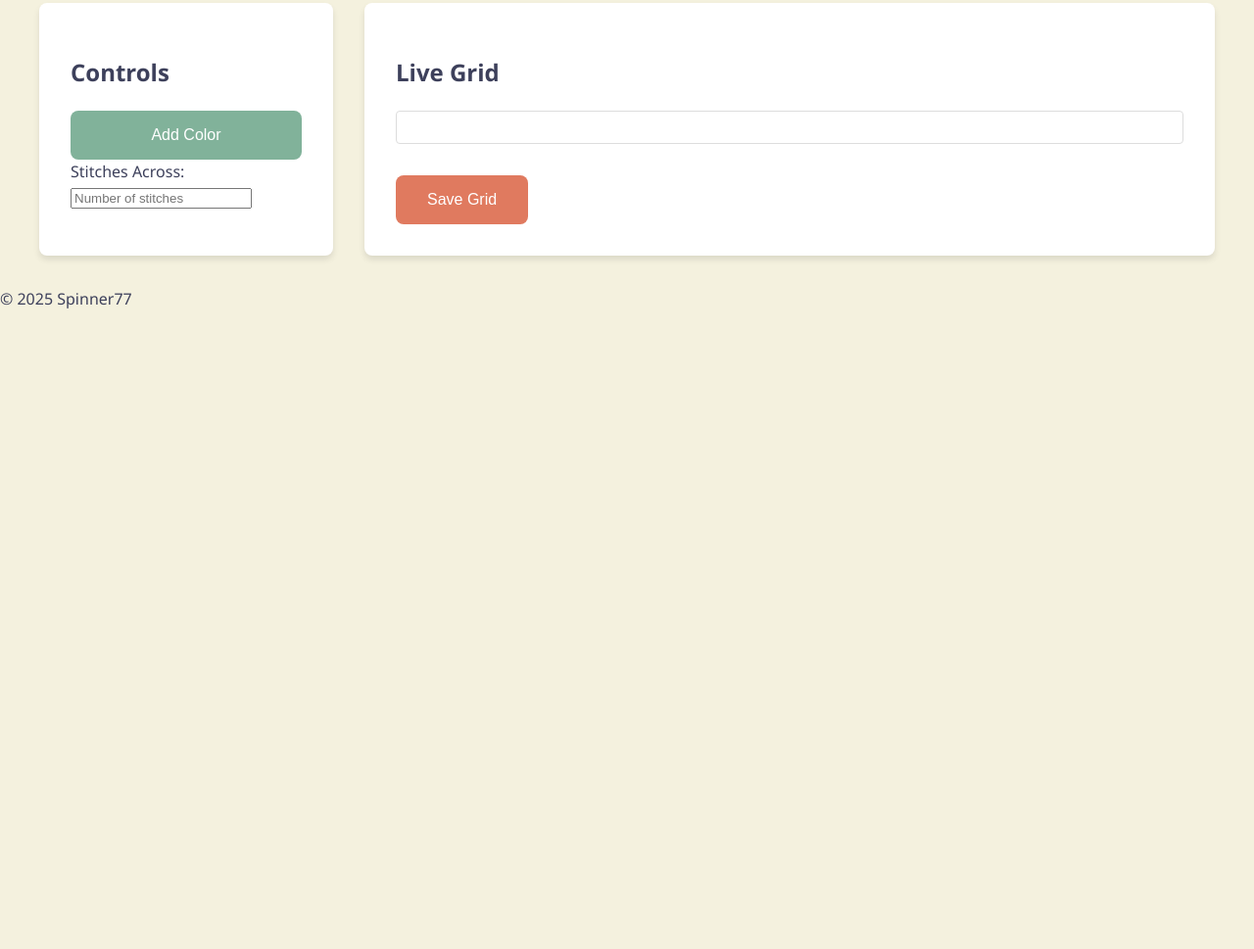
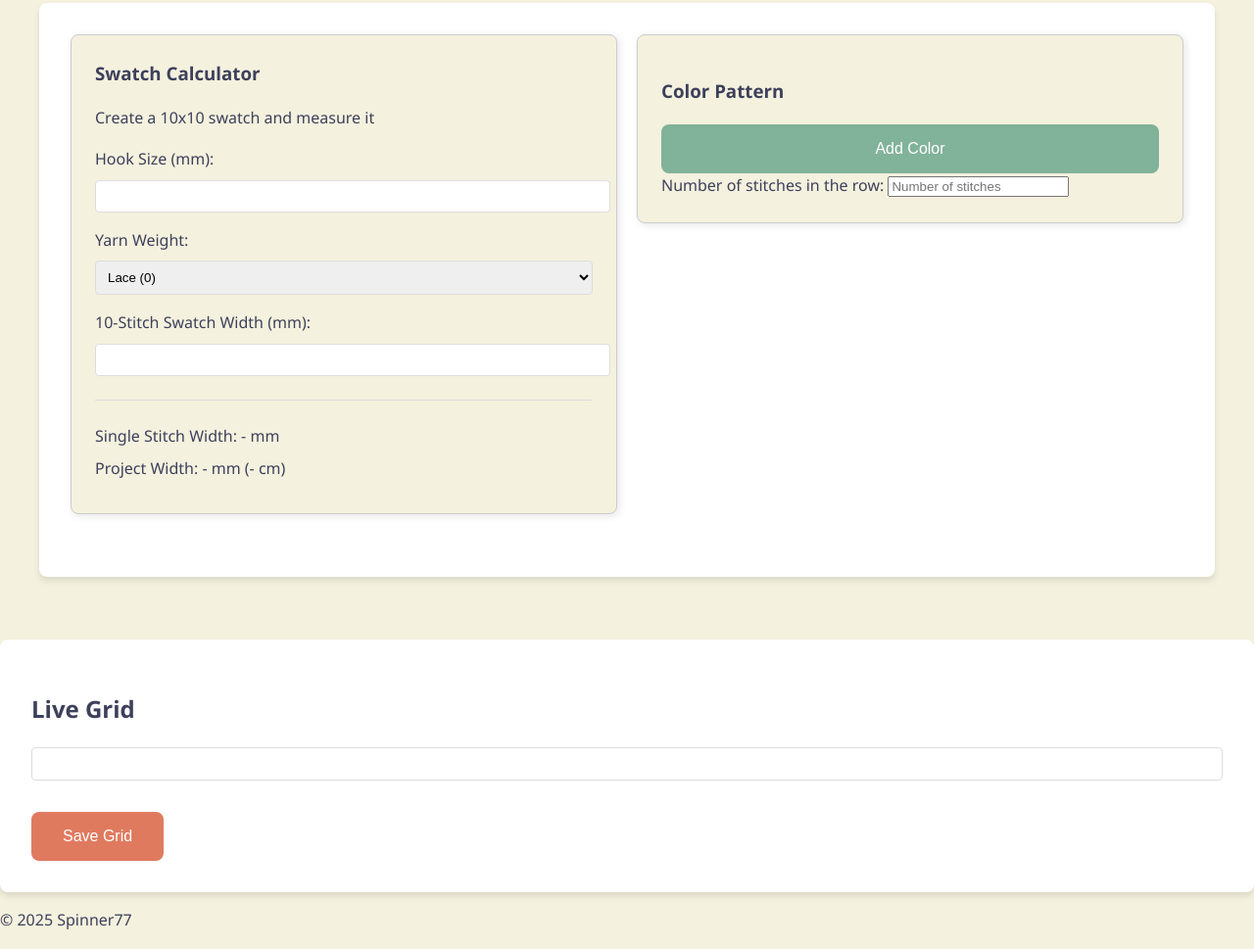
Before and after one commit to spinner77/PlannedPooling, a plain HTML site: page index.html in a window 1280 px wide. Shown: the part 661-1630 px from the top of the page at 98% size. Before the commit the page ends 996 px from the top, so only its background shows below. Drawn offline with Linux system fonts and the light colour scheme; a script that the page names is missing.

Commit message:
Added a guage calculator and reorganised the Controls container to be more visually appealing.

```diff
--- a/app.js
+++ b/app.js
@@ -58,6 +58,25 @@ document.getElementById('save-grid-btn').addEventListener('click', function() {
             URL.revokeObjectURL(link.href);
         }, 'image/png');
     });
+});
+function calculateSwatchMeasurements() {
+    const swatchWidth = parseFloat(document.getElementById('swatch-width').value);
+    const stitchesAcross = parseInt(document.getElementById('stitches-across-input').value);
+
+    if (!swatchWidth || !stitchesAcross) return;
+
+    const singleStitchWidth = swatchWidth / 10; // Since swatch is 10 stitches
+    const projectWidthMM = singleStitchWidth * stitchesAcross;
+    const projectWidthCM = projectWidthMM / 10;
+
+    document.getElementById('stitch-width').textContent = singleStitchWidth.toFixed(1);
+    document.getElementById('project-width').textContent = projectWidthMM.toFixed(1);
+    document.getElementById('project-width-cm').textContent = projectWidthCM.toFixed(1);
+}
+
+// Add event listeners for swatch calculator inputs
+['swatch-width', 'swatch-height', 'hook-size', 'yarn-weight'].forEach(id => {
+    document.getElementById(id).addEventListener('input', calculateSwatchMeasurements);
 });
 
 function generateGrid() {
--- a/index.html
+++ b/index.html
@@ -31,28 +31,56 @@
         </p>
     </section>
     <div id="container">
-        <div id="main-content">
-            <aside id="controls">
-                <h2>Controls</h2>
+        <div id="controls">
+            <div id="swatch-calculator">
+                <h3>Swatch Calculator</h3>
+                <p>Create a 10x10 swatch and measure it</p>
+                <div class="input-group">
+                    <label for="hook-size">Hook Size (mm):</label>
+                    <input type="number" id="hook-size" step="0.25" min="2" max="20">
+                </div>
+                <div class="input-group">
+                    <label for="yarn-weight">Yarn Weight:</label>
+                    <select id="yarn-weight">
+                        <option value="lace">Lace (0)</option>
+                        <option value="superfine">Super Fine (1)</option>
+                        <option value="fine">Fine (2)</option>
+                        <option value="light">Light (3)</option>
+                        <option value="medium">Medium/Worsted (4)</option>
+                        <option value="bulky">Bulky (5)</option>
+                        <option value="super-bulky">Super Bulky (6)</option>
+                        <option value="jumbo">Jumbo (7)</option>
+                    </select>
+                </div>
+                <div class="input-group">
+                    <label for="swatch-width">10-Stitch Swatch Width (mm):</label>
+                    <input type="number" id="swatch-width" min="0">
+                </div>
+                <div id="calculation-results">
+                    <p>Single Stitch Width: <span id="stitch-width">-</span> mm</p>
+                    <p>Project Width: <span id="project-width">-</span> mm (<span id="project-width-cm">-</span> cm)</p>
+                </div>
+            </div>
+            <div id="color-inputs-section">
+                <h3>Color Pattern</h3>
                 <button id="add-color-btn" title="Click to add a new color and number of stitches">Add Color</button>
                 <div id="color-inputs">
-                    <!-- Inputs for colors and stitches will be added here -->
+                    <!-- Color inputs will be added here -->
                 </div>
                 <div id="stitches-across">
-                    <label for="stitches-across-input" title="Enter the number of stitches across your project">Stitches Across:</label>
+                    <label for="stitches-across-input">Number of stitches in the row: </label>
                     <input type="number" id="stitches-across-input" name="stitches-across" placeholder="Number of stitches">
                 </div>
-            </aside>
-            <main id="live-grid">
-                <h2>Live Grid</h2>
-                <div id="grid-container">
-                    <div id="grid">
-                        <!-- The live grid will be generated here -->
-                    </div>
-                </div>
-                <button id="save-grid-btn" title="Click to save the grid as an image">Save Grid</button>
-            </main>
+            </div>
         </div>
+    </div>
+        <section id="live-grid">
+            <h2>Live Grid</h2>
+            <div id="grid">
+                <!-- The live grid will be generated here -->
+            </div>
+            <button id="save-grid-btn">Save Grid</button>
+        </section>
     </div>
     <footer>
         <p>&copy; 2025 Spinner77</p>
--- a/styles.css
+++ b/styles.css
@@ -59,12 +59,43 @@ h1 {
     gap: 2rem;
 }
 
-/* Controls */
+/* Controls Section */
 #controls {
+    display: grid;
+    grid-template-columns: 1fr 1fr;
+    gap: 2rem;
     background-color: white;
     padding: 2rem;
     border-radius: 8px;
     box-shadow: var(--shadow-soft);
+    margin-bottom: 2rem;
+}
+
+/* Controls */
+#controls {
+  display: flex;
+  justify-content: space-between; /* Adds space between the two sections */
+  align-items: flex-start; /* Aligns items at the top */
+  gap: 20px; /* Adds space between sections */
+}
+
+#swatch-calculator, #color-inputs-section {
+  flex: 1; /* Ensures both sections take equal width */
+  padding: 20px;
+  border: 1px solid #ccc; /* Optional: Adds a border for clarity */
+  box-shadow: 2px 2px 8px rgba(0, 0, 0, 0.1); /* Optional: Adds a subtle shadow */
+  background-color: #f9f9f9; /* Optional: Background color for distinction */
+}
+
+@media (max-width: 768px) {
+  #controls {
+      flex-direction: column; /* Stacks sections on smaller screens */
+  }
+
+  #swatch-calculator, #color-inputs-section {
+      flex: unset; /* Resets flex property */
+      width: 100%; /* Makes each section full width */
+  }
 }
 
 #add-color-btn {
@@ -129,6 +160,7 @@ h1 {
     padding: 2rem;
     border-radius: 8px;
     box-shadow: var(--shadow-soft);
+    margin-top: 2rem;
 }
 
 #grid {
@@ -178,6 +210,63 @@ h1 {
     background-color: #c86a51;
 }
 
+/* Swatch Calculator */
+#swatch-calculator {
+    background-color: var(--color-cream);
+    padding: 1.5rem;
+    border-radius: 8px;
+    margin-bottom: 2rem;
+    height: 100%;
+}
+
+#swatch-calculator h3 {
+    margin-top: 0;
+    color: var(--color-navy);
+}
+
+.input-group {
+    margin-bottom: 1rem;
+}
+
+.input-group label {
+    display: block;
+    margin-bottom: 0.5rem;
+    color: var(--color-navy);
+}
+
+.input-group input,
+.input-group select {
+    width: 100%;
+    padding: 0.5rem;
+    border: 1px solid #ddd;
+    border-radius: 4px;
+}
+
+#calculation-results {
+    margin-top: 1.5rem;
+    padding-top: 1rem;
+    border-top: 1px solid #ddd;
+}
+
+#calculation-results p {
+    margin: 0.5rem 0;
+}
+
+/* Color Picker Section */
+#color-picker-section {
+    background-color: var(--color-cream);
+    padding: 1.5rem;
+    border-radius: 8px;
+}
+
+/* Color Picker Container */
+#color-inputs-section {
+    background-color: var(--color-cream);
+    padding: 1.5rem;
+    border-radius: 8px;
+    height: 100%;
+}
+
 /* Responsive Design */
 @media (max-width: 768px) {
     #main-content {
@@ -187,4 +276,13 @@ h1 {
     #instructions, #controls, #live-grid {
         margin: 1rem;
     }
+
+    #controls {
+        grid-template-columns: 1fr;
+        gap: 1rem;
+    }
+
+    #container {
+        padding: 1rem;
+    }
 }
```
